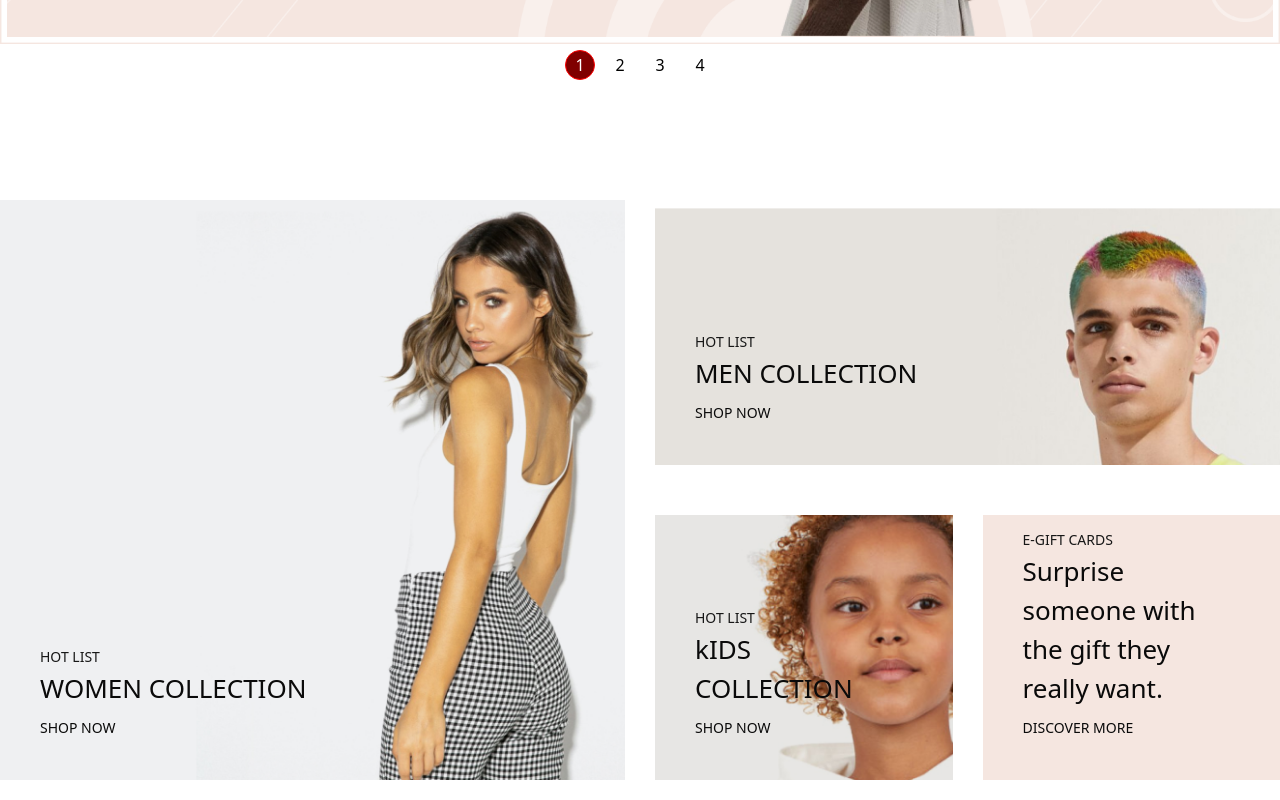
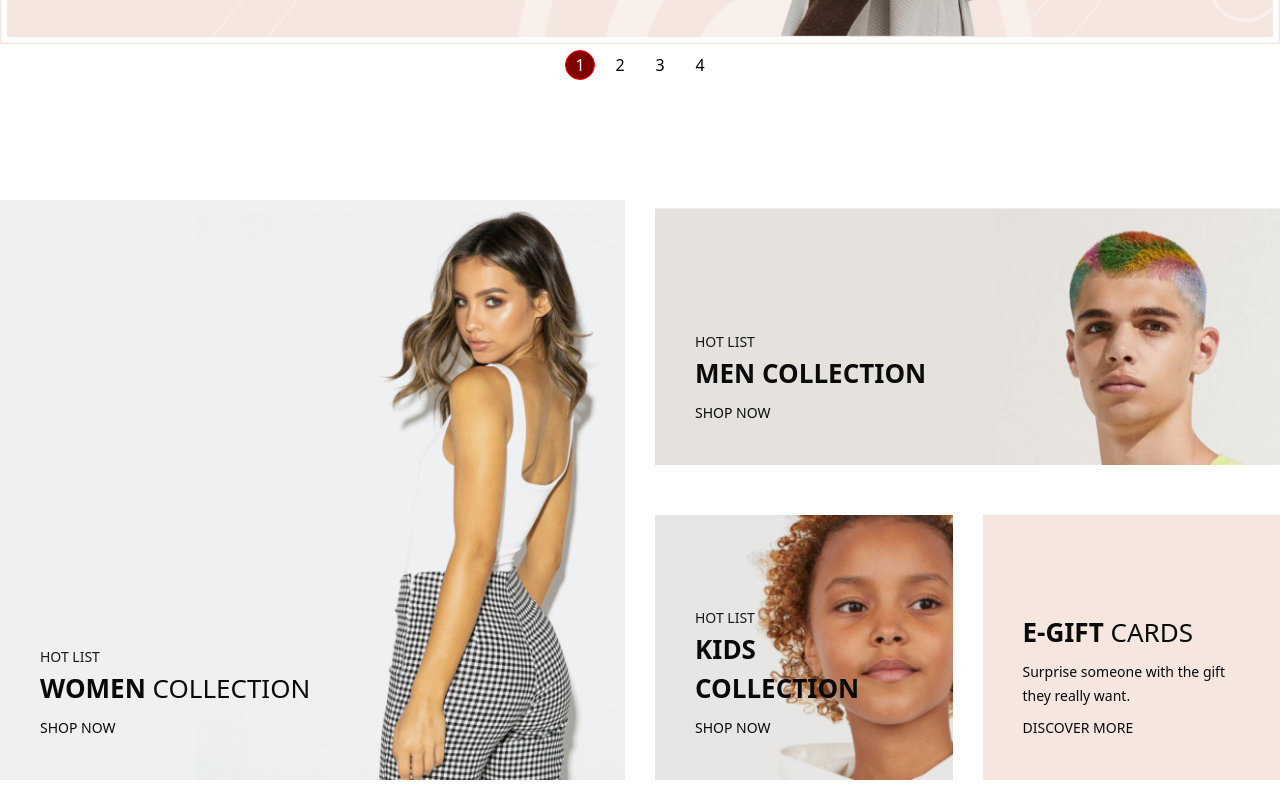
Before and after one commit to ayeshatahsin11/Uomo, a Next.js app: page / in a window 1280 px wide. Shown: the part 607-1407 px from the top of the page. Built offline with nearby package versions, Linux system fonts and the light colour scheme.

Commit message:
Category part completed

```diff
--- a/src/app/data/category.data.js
+++ b/src/app/data/category.data.js
@@ -21,7 +21,7 @@ export const categoryData = [
   {
     id: 3,
     title: "HOT LIST",
-    name: "kIDS COLLECTION",
+    name: "KIDS COLLECTION",
     image: categoryImage3,
     button : "SHOP NOW"
   },
--- a/src/components/home/category/Category.jsx
+++ b/src/components/home/category/Category.jsx
@@ -15,6 +15,7 @@ const Category = () => {
                 item={item}
                 isFirst={item.id == 1}
                 isSecond={item.id == 2}
+                isFourth = {item.id == 4}
               />
             ))}
           </div>
--- a/src/components/home/category/Items.jsx
+++ b/src/components/home/category/Items.jsx
@@ -1,6 +1,6 @@
 import React from "react";
 
-const Items = ({ item, isFirst, isSecond }) => {
+const Items = ({ item, isFirst, isSecond, isFourth }) => {
   return (
     <>
       <div
@@ -8,10 +8,30 @@ const Items = ({ item, isFirst, isSecond }) => {
         style={{ background: `url(${item?.image?.src})` }}
       >
         <div className="flex h-full max-w-68.5 flex-col items-start justify-end">
-          <h4 className="text-primary text-[14px] leading-6 font-normal">
-            {item.title}
+          <h4
+            className={`${isFourth ? "text-[26px] font-bold" : "text-primary text-[14px] leading-6 font-normal"}`}
+          >
+            {isFourth ? (
+              <>
+                {item.title.split(" ")[0]}{" "}
+                <span className="font-medium">{item.title.split(" ")[1]}</span>
+              </>
+            ) : (
+              item.title
+            )}
           </h4>
-          <h2 className="text-[26px] font-medium">{item.name}</h2>
+          <h2
+            className={`${isFourth ? "mt-2 max-w-55 text-[14px] leading-6" : "text-[26px] font-bold"}`}
+          >
+            {isFirst ? (
+              <>
+                {item.name.split(" ")[0]}{" "}
+                <span className="font-medium">{item.name.split(" ")[1]}</span>
+              </>
+            ) : (
+              item.name
+            )}
+          </h2>
 
           <button className="after:bg-primary relative mt-2 text-[14px] leading-6 font-medium after:absolute after:-bottom-1 after:left-0 after:h-0.5 after:w-15 after:origin-left after:scale-x-0 after:transition-transform after:duration-300 after:content-[''] hover:after:scale-x-100">
             {item.button}
```
